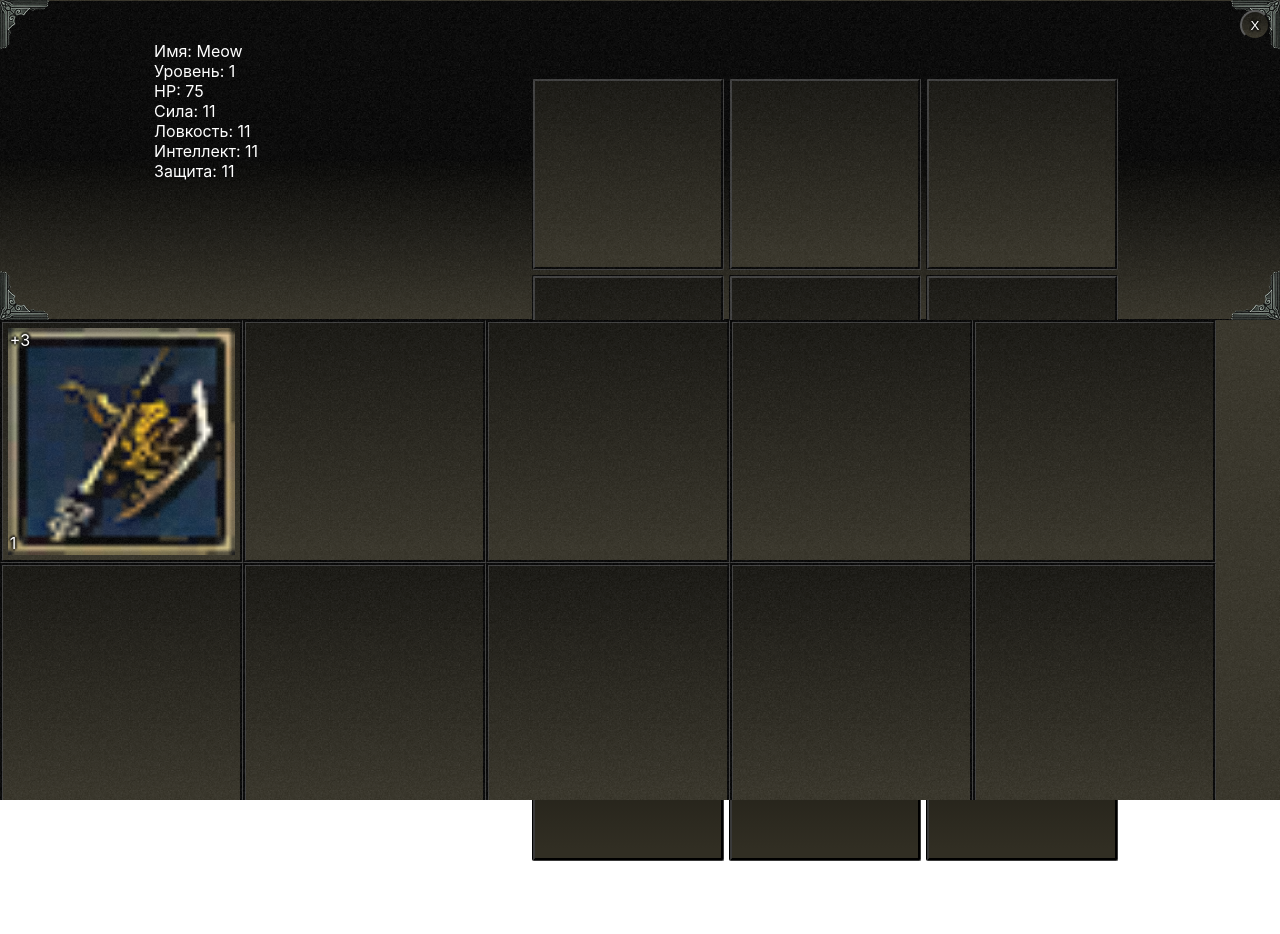
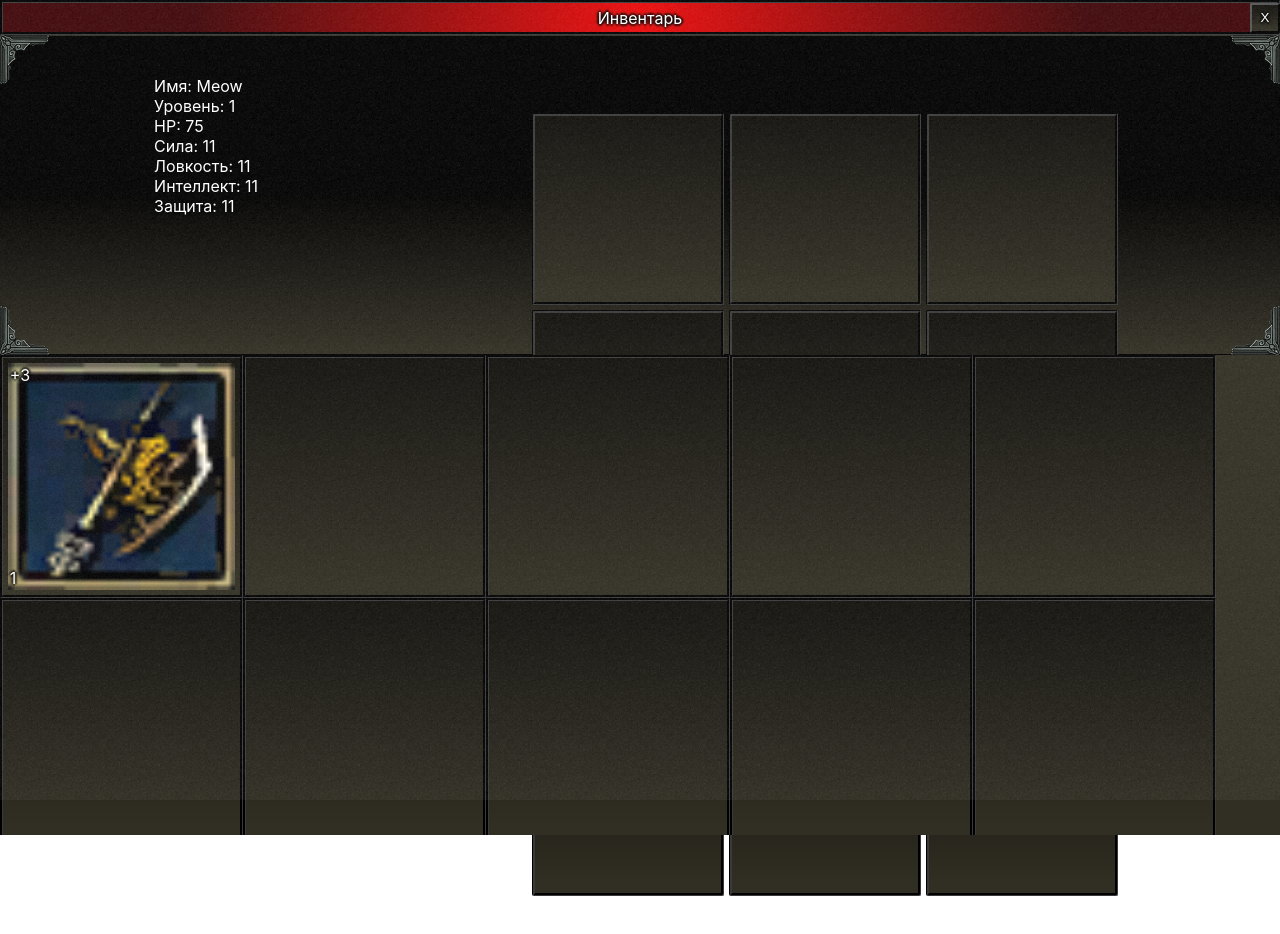
Before and after one commit to donteday/dngtap, a React (Create React App) app: page / in a window 1280 px wide. Shown: the top 934 px of the page. Built offline with nearby package versions, Linux system fonts and the light colour scheme.

Commit message:
add inventory name

```diff
--- a/src/components/Inventory/Inventory.css
+++ b/src/components/Inventory/Inventory.css
@@ -3,8 +3,23 @@
     position: absolute;
     width: 100%;
     height: 100vh;
-  z-index: 1;
+    z-index: 1;
 
+}
+
+.inventory_name {
+    width: 100%;
+    height: 35px;
+    border: 3px groove #3a3a3a;
+    background: rgb(235, 11, 11);
+    background: radial-gradient(circle, rgba(235, 11, 11, 1) 0%, rgba(64, 8, 10, 1) 70%);
+    display: flex;
+    align-items: center;
+
+}
+
+.inventory_name_text {
+    flex-grow: 1;
 }
 
 .inventory_top_container {
@@ -15,8 +30,8 @@
     display: flex;
     flex-direction: row;
     justify-content: space-around;
-    background: rgb(49,46,35);
-    background: linear-gradient(0deg, rgba(49,46,35,1) 0%, rgba(1,1,0,1) 50%);
+    background: rgb(49, 46, 35);
+    background: linear-gradient(0deg, rgba(49, 46, 35, 1) 0%, rgba(1, 1, 0, 1) 50%);
     /* border: 3px groove #3a3a3a; */
     border: 1px solid transparent;
 
@@ -29,6 +44,7 @@
     align-items: start;
     padding-top: 20px;
 }
+
 .char_specifications_text {
     color: white;
 }
@@ -51,7 +67,7 @@
 .inventory_bottom_container {
     width: 100%;
     height: 60vh;
-    background: rgb(49,46,35);
+    background: rgb(49, 46, 35);
     overflow-y: scroll;
     display: flex;
     flex-wrap: wrap;
@@ -69,13 +85,12 @@
 
 .inventory_close {
     position: absolute;
-    right: 10px;
-    top: 10px;
-    padding: 3px;
-    background: rgb(49,46,35);
-    background: linear-gradient(0deg, rgba(49,46,35,1) 5%, rgba(1,1,0,1) 150%);
+    padding: 1px;
+    right: 0;
+    background: rgb(49, 46, 35);
+    background: linear-gradient(0deg, rgba(49, 46, 35, 1) 5%, rgba(1, 1, 0, 1) 150%);
     width: 30px;
     height: 30px;
-    border-radius: 50%;
+    border-radius: 5%;
 
 }
--- a/src/components/Inventory/Inventory.js
+++ b/src/components/Inventory/Inventory.js
@@ -1,7 +1,7 @@
 import './Inventory.css';
 import InventoryPoint from './InventoryPoint/InventoryPoint';
 import { useSelector, useDispatch } from 'react-redux'
-import React, { useState, useEffect } from 'react';
+import React, { useState } from 'react';
 
 import { updateInventory, updateItemInventory, setArmory } from '../../redux/store/store'
 import ArmoryPoint from './ArmoryPoint/ArmoryPoint';
@@ -17,10 +17,7 @@ const Inventory = ({ isActive }) => {
     for (let i = 0; i < 25; i++) {
         inventoryCell.push(1);
     }
-    function inventoryLength() {
-let lenght = 0;
 
-    }
     // if (inventory.length >= inventoryCell.length) {
     //     for (let i = 0; i < 5; i++) {
     //         inventoryCell.push(1);
@@ -184,8 +181,12 @@ let lenght = 0;
     return (
         <div className="inventory_container">
 
-            <button className="inventory_close" onClick={() => isActive(false)}>X</button>
+            <div className="inventory_name">
+                <div className='inventory_name_text'>Инвентарь</div>
+                <button className="inventory_close" onClick={() => isActive(false)}>X</button>
 
+
+            </div>
             <div className="inventory_top_container">
                 <div className="char_specifications_container">
                     <p className="char_specifications_text">Имя: Meow</p>
```
